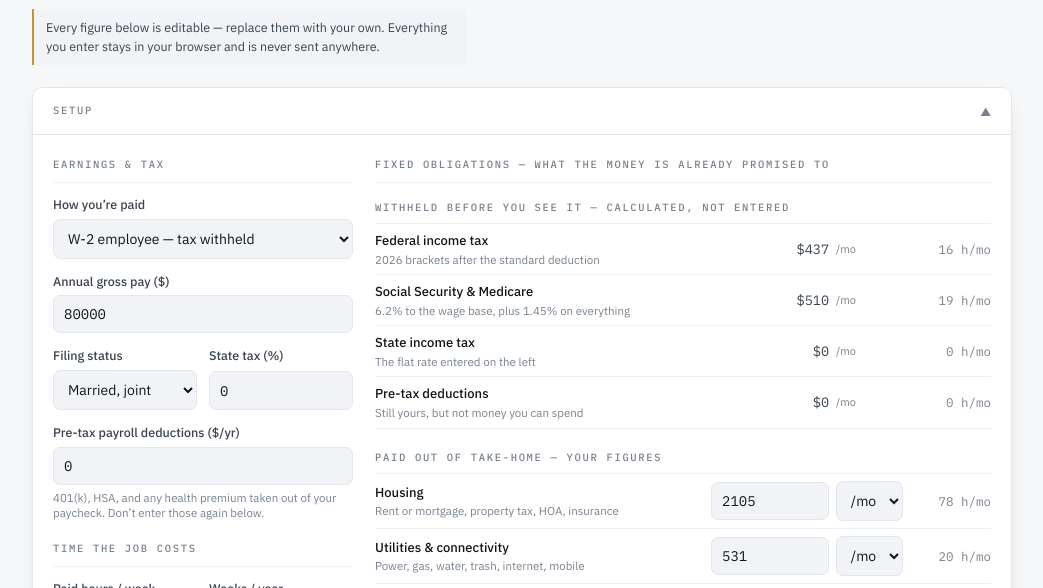
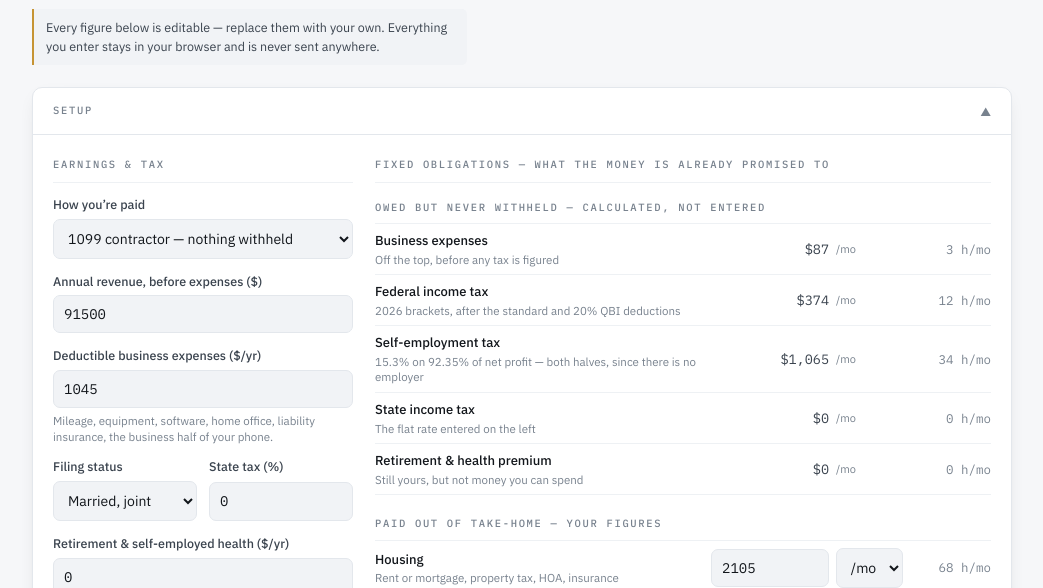
Before and after one commit to joshuaj-camsmarketing-com/price-in-hours, a plain HTML site: page index.html in a window 1280 px wide. Shown: the part 173-761 px from the top of the page, without its empty margins (118-1161 px from the left). Drawn offline with Linux system fonts and the light colour scheme.

Commit message:
Switch defaults to 1099 with income from the last six months
The W-2 job ended in December 2025 and every income stream since is
self-employment, so the tool now opens in contractor mode: both halves
of FICA, the deductible half, and QBI rather than payroll withholding.

Revenue is the six-month run rate annualised, which reflects current
earnings better than a twelve-month mean over a period when the income
mix changed completely. Starlink moves from utilities into business
expenses at a partial business-use share, alongside notary fees.

Co-Authored-By: Claude Opus 5 <noreply@anthropic.com>

```diff
--- a/index.html
+++ b/index.html
@@ -388,17 +388,17 @@
             <div class="field">
               <label for="employmentType">How you&rsquo;re paid</label>
               <select id="employmentType">
-                <option value="w2" selected>W-2 employee &mdash; tax withheld</option>
-                <option value="1099">1099 contractor &mdash; nothing withheld</option>
+                <option value="w2">W-2 employee &mdash; tax withheld</option>
+                <option value="1099" selected>1099 contractor &mdash; nothing withheld</option>
               </select>
             </div>
             <div class="field">
               <label for="grossIncome" id="grossLabel">Annual gross pay ($)</label>
-              <input type="number" id="grossIncome" value="80000" min="0" max="100000000" step="1000" inputmode="decimal">
+              <input type="number" id="grossIncome" value="91500" min="0" max="100000000" step="1000" inputmode="decimal">
             </div>
             <div class="field" id="bizField" hidden>
               <label for="bizExpenses">Deductible business expenses ($/yr)</label>
-              <input type="number" id="bizExpenses" value="6000" min="0" max="100000000" step="500" inputmode="decimal">
+              <input type="number" id="bizExpenses" value="1045" min="0" max="100000000" step="500" inputmode="decimal">
               <span class="hint">Mileage, equipment, software, home office, liability insurance, the business half of your phone.</span>
             </div>
             <div class="pair">
@@ -500,7 +500,7 @@
                 </tr>
                 <tr class="ex-row" data-key="utilities">
                   <td class="ex-name"><label for="ex-utilities">Utilities &amp; connectivity</label><span class="hint">Power, gas, water, trash, internet, mobile</span></td>
-                  <td class="ex-amt"><input type="number" id="ex-utilities" value="531" min="0" max="1000000" step="10" inputmode="decimal"></td>
+                  <td class="ex-amt"><input type="number" id="ex-utilities" value="447" min="0" max="1000000" step="10" inputmode="decimal"></td>
                   <td class="ex-cad"><select id="cad-utilities" aria-label="Utilities frequency"><option value="12" selected>/mo</option><option value="1">/yr</option></select></td>
                   <td class="ex-hours" id="hrs-utilities">&mdash;</td>
                 </tr>
@@ -701,7 +701,7 @@
   var QBI_RATE = .20;
   var TAX_YEAR = 2026;
   var ESTIMATED_DUE = "April 15, June 15, September 15, and January 15";
-  var STORE_KEY = "price-in-hours/v4";
+  var STORE_KEY = "price-in-hours/v5";
 
   var EXPENSES = ["housing","utilities","food","transport","insurance","health","debt","care","subs","savings","other"];
   var PROFILE_FIELDS = ["employmentType","grossIncome","bizExpenses","filingStatus","stateRate","pretax",
```
